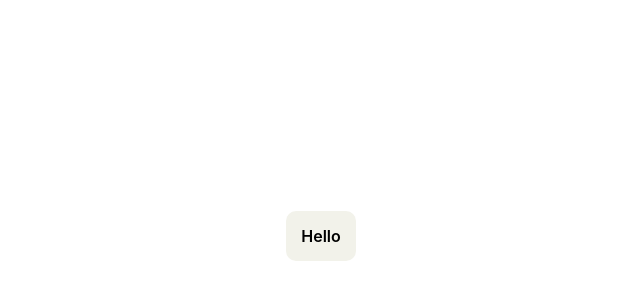
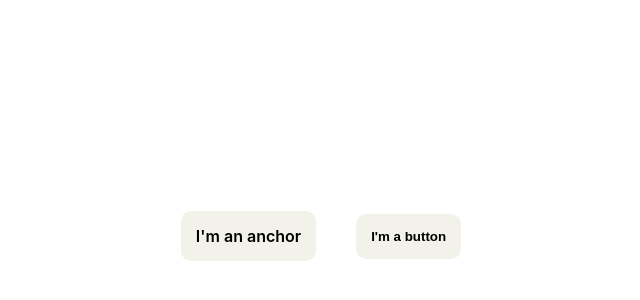
Before and after one commit to R4YLx/BaseButton, a Next.js app: page /ButtonPage in a window 1280 px wide. Shown: the part 164-464 px from the top of the page, without its empty margins (319-959 px from the left). Built offline with nearby package versions, Linux system fonts and the light colour scheme.

Commit message:
#19 only accept target if href is defined

```diff
--- a/components/BaseButton/BaseButton.tsx
+++ b/components/BaseButton/BaseButton.tsx
@@ -1,7 +1,7 @@
-import { IButtonProps } from './interface'
+import { Props } from './types'
 import styles from './Button.module.scss'
 
-const BaseButton = ({ text, href, target, size, isFluid }: IButtonProps) => {
+const BaseButton = ({ text, href, target, size, isFluid }: Props) => {
   return href ? (
     <a href={href} className={styles.button} target={target}>
       {text}
--- a/components/BaseButton/Button.module.scss
+++ b/components/BaseButton/Button.module.scss
@@ -5,4 +5,5 @@
   border-radius: 10px;
   border: none;
   font-weight: 600;
+  margin: 20px;
 }
--- a/pages/ButtonPage.tsx
+++ b/pages/ButtonPage.tsx
@@ -5,7 +5,8 @@ import styles from '../styles/Home.module.css'
 const ButtonPage: NextPage = () => {
   return (
     <div className={styles.flexContainer}>
-      <BaseButton href="/" text="Hello" />
+      <BaseButton href="/" target="/" text="I'm an anchor" />
+      <BaseButton text="I'm a button" />
     </div>
   )
 }
```
Also changed, not shown: components/BaseButton/types.ts (added, +13 -0 lines).
